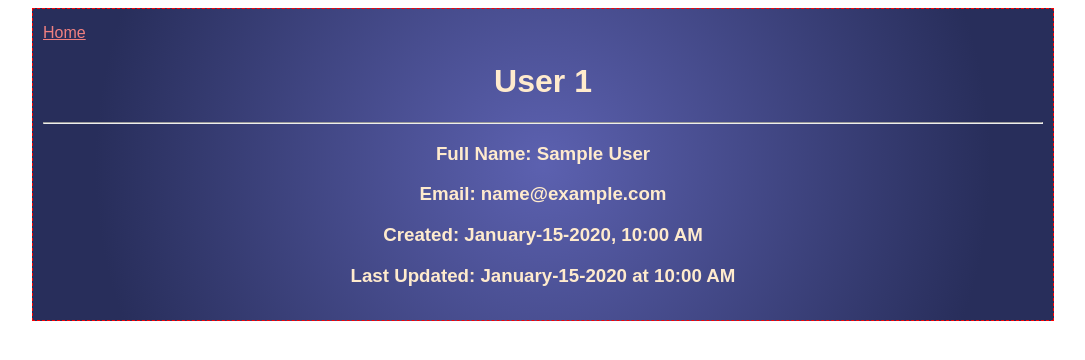
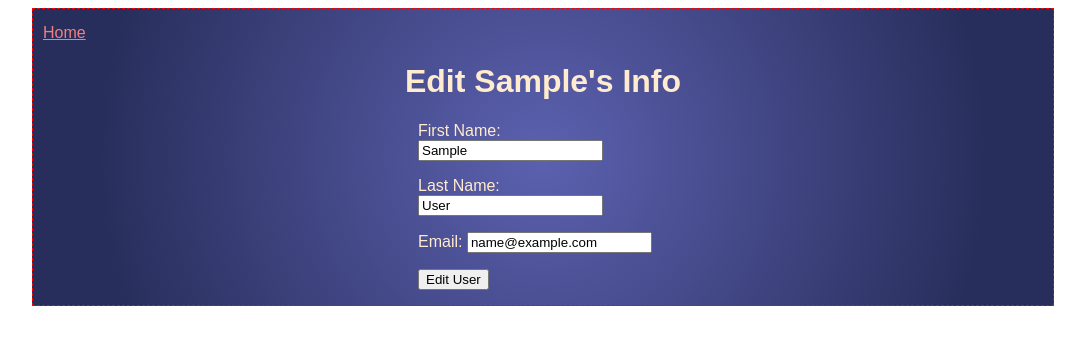
Before and after one commit to smith-cameron/Flask, a Flask app: page /users/1/edit in a window 1280 px wide. Shown: the top 360 px of the page, without its empty margins (97-1182 px from the left). Run offline with Flask 2, Linux system fonts and the light colour scheme; tables that the repository leaves empty or names only in its code hold one stand-in row (values such as "Sample post").

Commit message:
update fixed

```diff
--- a/users/server.py
+++ b/users/server.py
@@ -11,7 +11,7 @@ updateFormat = "%B-%d-%Y at %-I:%M %p"
 def index():
     mysql = connectToMySQL('SemiRestfulUsers')
     query = mysql.query_db('SELECT * FROM users;')
-    print(query)
+    #print(query)
     return render_template('index.html', allUsers = query, dtf = createFormat)
 
 @app.route('/users/new')
@@ -20,16 +20,16 @@ def createPage():
 
 @app.route('/users/create', methods = ["POST"])
 def createUser():
-    print(request.form)
+    #print(request.form)
     mysql = connectToMySQL('SemiRestfulUsers')
     query = "INSERT INTO users (first_name, last_name, email, created_at) VALUES (%(fn)s, %(ln)s, %(e)s, NOW());"
     data = {
-        "fn": request.form["firstName"],
-        "ln": request.form["lastName"],
-        "e": request.form["email"]
+        "fn" : request.form["firstName"],
+        "ln" : request.form["lastName"],
+        "e" : request.form["email"]
     }
     newUser = mysql.query_db(query, data)
-    print(newUser)
+    #print(newUser)
     return redirect('/users')
 
 @app.route('/users/<user_id>')
@@ -40,19 +40,33 @@ def show(user_id):
     }
     mysql = connectToMySQL('SemiRestfulUsers')
     thisUser = mysql.query_db(query, data)
-    print(thisUser)
+    #print(thisUser)
     return render_template('show.html', users = thisUser, ctf = createFormat, utf = updateFormat)
 
 @app.route('/users/<user_id>/edit')
-def delete(user_id):
+def edit(user_id):
     query = ('SELECT * FROM users WHERE id = %(id)s;')
     data = {
         "id" : user_id
     }
     mysql = connectToMySQL('SemiRestfulUsers')
     thisUser = mysql.query_db(query, data)
-    print(thisUser)
-    return render_template('show.html', users = thisUser, ctf = createFormat, utf = updateFormat)
+    #print(thisUser)
+    return render_template('edit.html', users = thisUser, ctf = createFormat, utf = updateFormat)
+
+@app.route('/users/<user_id>/edit', methods=['POST'])
+def editPost(user_id):
+    query = "UPDATE users SET first_name = %(fn)s, last_name = %(ln)s, email = %(e)s, updated_at = NOW() WHERE id = %(id)s;"
+    formData = {
+        "fn" : request.form["firstName"],
+        "ln" : request.form["lastName"],
+        "e" : request.form["email"],
+        "id" : user_id
+    }
+    print(user_id)
+    mysql = connectToMySQL('SemiRestfulUsers')
+    mysql.query_db(query, formData)
+    return redirect('/users')
 
 @app.route('/users/<user_id>/delete')
 def delete(user_id):
@@ -62,7 +76,7 @@ def delete(user_id):
     }
     mysql = connectToMySQL('SemiRestfulUsers')
     toDelete = mysql.query_db(query, data)
-    print(toDelete)
+    #print(toDelete)
     return redirect('/users')
 
 @app.route('/', defaults={'path': ''})
--- a/users/static/css/style.css
+++ b/users/static/css/style.css
@@ -32,3 +32,8 @@
     padding: 8px 10px;
     border: thin solid black;
 }
+#inputForm{
+    display: block;
+    margin: 0px auto;
+    width: 250px;
+}
--- a/users/templates/create.html
+++ b/users/templates/create.html
@@ -9,7 +9,7 @@
 </head>
 <body>
 <div id="wrapper">
-    <a href="/users" class="link">Go Back</a>
+    <a href="/users" class="link">Home</a>
     <h1 id="head">Create a User</h1>
     <div id="inputForm" >
         <form action="/users/create" method="POST">
--- /dev/null
+++ b/users/templates/edit.html
@@ -0,0 +1,26 @@
+<!DOCTYPE html>
+<html lang="en">
+<head>
+    <meta charset="UTF-8">
+    <meta http-equiv="X-UA-Compatible" content="IE=edge">
+    <meta name="viewport" content="width=device-width, initial-scale=1.0">
+    <link rel="stylesheet" type="text/css" href="{{ url_for('static', filename='css/style.css') }}">
+    <title>Edit</title>
+</head>
+<body>
+<div id="wrapper">
+    <a href="/users" class="link">Home</a>
+    {% for user in users %}
+    <h1 id="head">Edit {{user.first_name}}'s Info</h1>
+    <div id="inputForm" >
+        <form action="/users/{{user.id}}/edit" method="POST">
+            <p>First Name: <input type="text" name="firstName" value="{{user.first_name}}"></p>
+            <p>Last Name: <input type="text" name="lastName" value="{{user.last_name}}"></p>
+            <p>Email: <input type="text" name="email" value="{{user.email}}"></p>
+            <input type="submit" value="Edit User">
+        </form>
+    </div>
+    {% endfor %}
+</div>
+</body>
+</html>
--- a/users/templates/show.html
+++ b/users/templates/show.html
@@ -9,8 +9,8 @@
 </head>
 <body>
 <div id="wrapper">
+    <a href="/users" class="link">Home</a>
     {% for user in users %}
-    <a href="/users" class="link">Home</a>
     <h1 id="head">User {{user.id}}</h1>
     <hr>
     <h3 class="subHead">Full Name: {{user.first_name}} {{user.last_name}}</h3>
```
